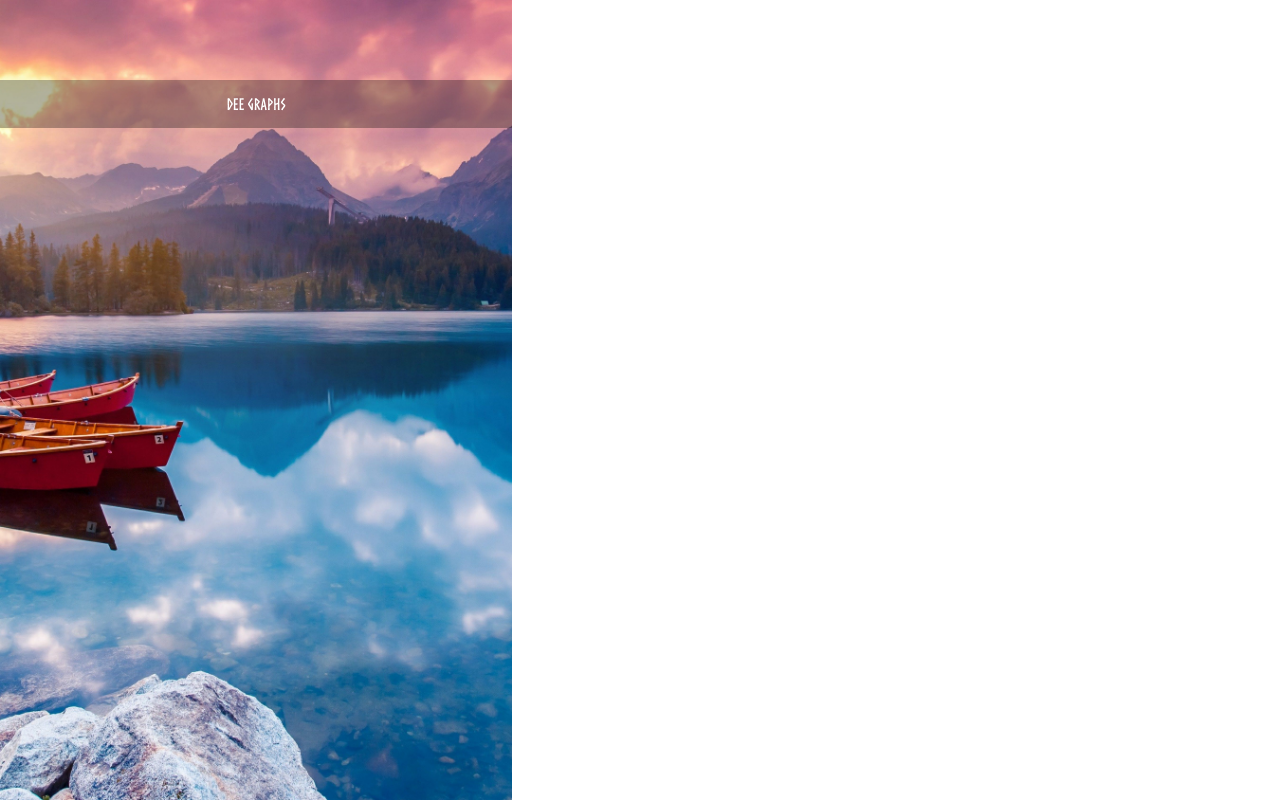
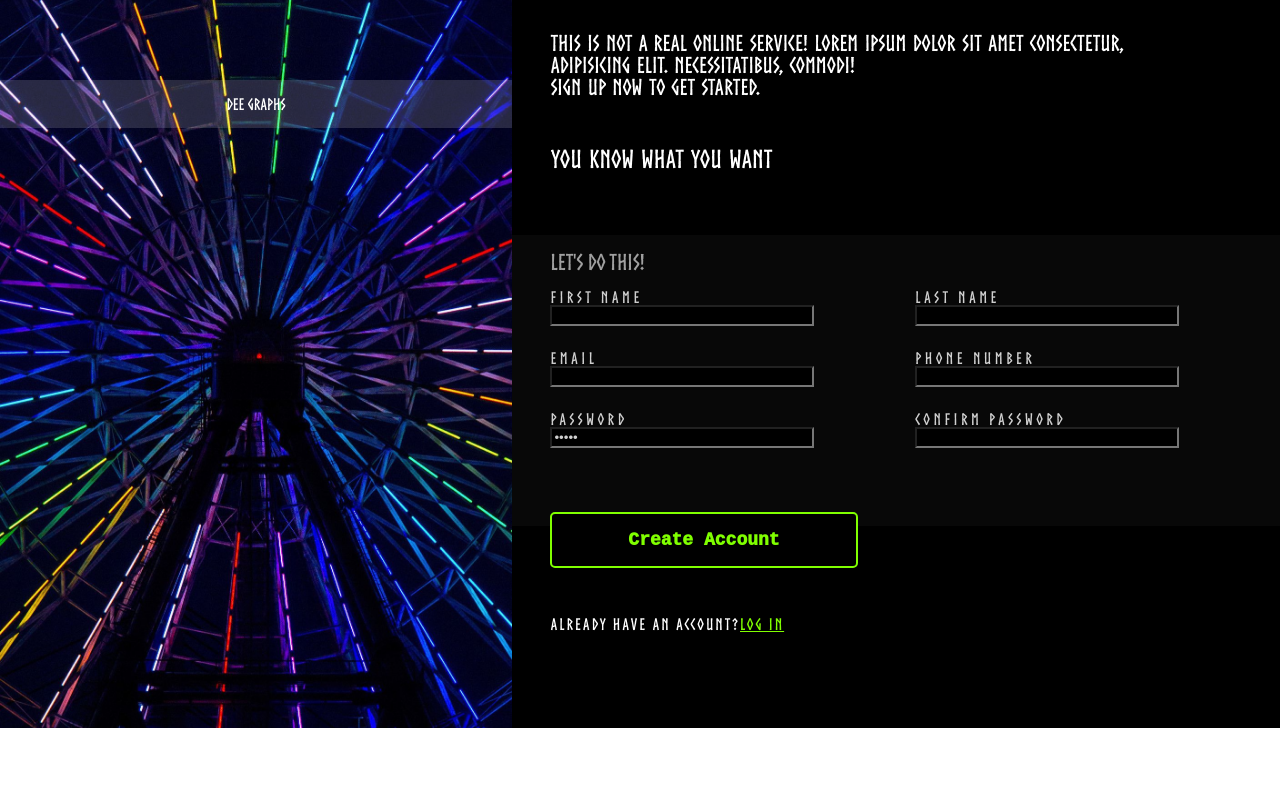
Before and after one commit to DebsPats44/Form_Page, a plain HTML site: page index.html in a window 1280 px wide. Drawn offline with Linux system fonts and the light colour scheme.

Commit message:
60% Completion Commit

```diff
--- a/index.html
+++ b/index.html
@@ -12,15 +12,74 @@
 <body>
     <div class="FirstClass">
         <div class="Left">
-            <img src="./Stock/Photos/3770414.jpg">
+            <img src="./Stock/Photos/wp6444253.jpg">
         <div class="greybgtxt">
             <p>DEE GRAPHS</p>
         </div>
         </div>
         <div class="Right">
             <div class="header">
-                <p> </p>
+                <p>This is not a real online service! Lorem ipsum dolor sit amet consectetur, adipisicing elit. Necessitatibus, commodi!
+                <br>
+                Sign up now to get started.
+                </p>
             </div>
+            <div class="text2">
+                <p>You Know What You Want</p>
+            </div>
+            <div class ="formbox">
+                <form class="form1">
+                    <p>
+                        Let's do this!
+                    </p>
+                    <br>
+                    <fieldset class="set1">
+                        <div class="box1">
+                            <label for="fname" class="fname">First Name</label>
+                            <br>
+                            <input id="fname" name="Fname" class="Fname">
+                        </div>
+                        <div class="box2">
+                            <label for="lname" class="lname">Last Name</label>
+                            <br>
+                            <input id="lname" name="Lname" class="Lname">
+                        </div>
+                    </fieldset>
+                    <fieldset class="set2">
+                        <div class="box3">
+                            <label for="email" class="mail">Email</label>
+                            <br>
+                            <input type="email" id="email" name="mail" class=" mail">
+                        </div>
+                        <div class="box4">
+                            <label for="phno" class="phno">Phone Number</label>
+                            <br>
+                            <input type="number" id="phno" name="phno" class=" phno">
+                        </div>
+                </fieldset>
+                <fieldset class="set3">
+                    <div class="box3">
+                        <label for="pass1" class="pass1">Password</label>
+                        <br>
+                        <input type="password" id="pass1" name="pass1" class=" pass1" value="pass1">
+                    </div>
+                    <div class="box4">
+                        <label for="pass2" class="pass2">Confirm Password</label>
+                        <br>
+                        <input type="password" id="pass2" name="pass2" class="pass2">
+                </fieldset>
+                </form>
+                <form class="form2">
+                    <button type="submit">Create Account</button>
+                    <p>Already have an account?<a href="https://github.com/DebsPats44">Log in</a></p>
+                </form>
+            </div>
+            <br>
+            <br>
+            <br>
+            <br>
+            <br>
+            <br>
     </div>
 </body>
 </html>
--- a/styles.css
+++ b/styles.css
@@ -5,6 +5,8 @@
 
 body{
     font-family: "Norse", sans-serif;
+    color: rgb(255, 255, 255);
+    height: 100%;
     padding: 0px;
     margin: 0px;
     border: 0px;
@@ -16,24 +18,24 @@ body{
 }
 
 
+
 .Left{
     position: relative;
     flex: 0.4;
-    height: 100vh;
+
     z-index: 1;
-    overflow: hidden;
 }
 
 .Left img{
     object-fit: cover;
     position: absolute;
-    height: 100vh;
+    height: 100%;
     width: 100%;
     translate: (-50%,-50%);
 }
 
 .Left .greybgtxt{
-    background-color: rgba(0, 0, 0, 0.3);
+    background-color: rgba(255, 255, 255, 0.15);
     position: absolute;
     width: 100%;
     height: 3rem;
@@ -51,4 +53,101 @@ body{
 
 .Right{
     flex: 0.6;
+    background-color: black;
 }
+
+.Right .header{
+    margin-top: 2rem;
+    margin-left: 5%;
+    margin-right: 20%;
+
+}
+
+.Right .header p{
+    word-spacing: 2px;
+    font-size: 22px;
+    color: rgb(255, 255, 255);
+}
+
+.Right .text2{
+    margin-top: 3rem;
+    margin-left: 5%;
+
+}
+
+.Right .text2 p{
+    word-spacing: 2px;
+    font-size: 25px;
+    color: rgb(255, 255, 255);
+}
+
+.Right .formbox{
+    margin-top: 4rem;
+    background-color: rgb(8, 8, 8);
+    height: 40%;
+}
+
+.Right .formbox .form1 p{
+    padding-top: 1rem;
+    margin-left: 5%;
+    font-size: 22px;
+    color: rgb(160, 160, 160);
+}
+
+.Right .formbox .form1 label{
+    color: rgb(208, 208, 208);
+    font-size: 16px;
+    letter-spacing: 3.5px;
+}
+
+.Right .formbox .form1 fieldset{
+    margin-left: 5%;
+    display: flex;
+    flex-direction: row;
+}
+
+.Right .formbox .form1 fieldset div{
+    flex: 0.5;
+}
+
+
+.Right .formbox .form1 input{
+    background-color: rgb(0, 0, 0);
+    width: 70%;
+    color: rgb(208, 208, 208)
+}
+
+.Right .formbox .form1 .set2{
+    margin-top: 1.5rem;
+}
+
+.Right .formbox .form1 .set3{
+    margin-top: 1.5rem;
+}
+
+.Right .formbox .form2{
+    margin-top: 4rem;
+}
+
+.Right .formbox .form2 button{
+    margin-left: 5%;
+    width: 40%;
+    height: 3.5rem;
+    background-color: rgb(0, 0, 0);
+    border-radius: 5px;
+    border: 2px solid rgb(128, 255, 0);
+    color: rgb(128, 255, 0);
+    font-family: 'Courier New', Courier, monospace;
+    font-size: large;
+    font-weight: 1000;
+}
+
+.Right .formbox .form2 p{
+    padding-top: 3rem;
+    margin-left: 5%;
+    letter-spacing: 2px;
+}
+
+.Right .formbox .form2 a{
+    color: rgb(128, 255, 0);
+}
```
Also changed, not shown: Stock/Photos/photo-1601042879364-f3947d3f9c16.jpeg (added), Stock/Photos/wp6444253.jpg (added).
